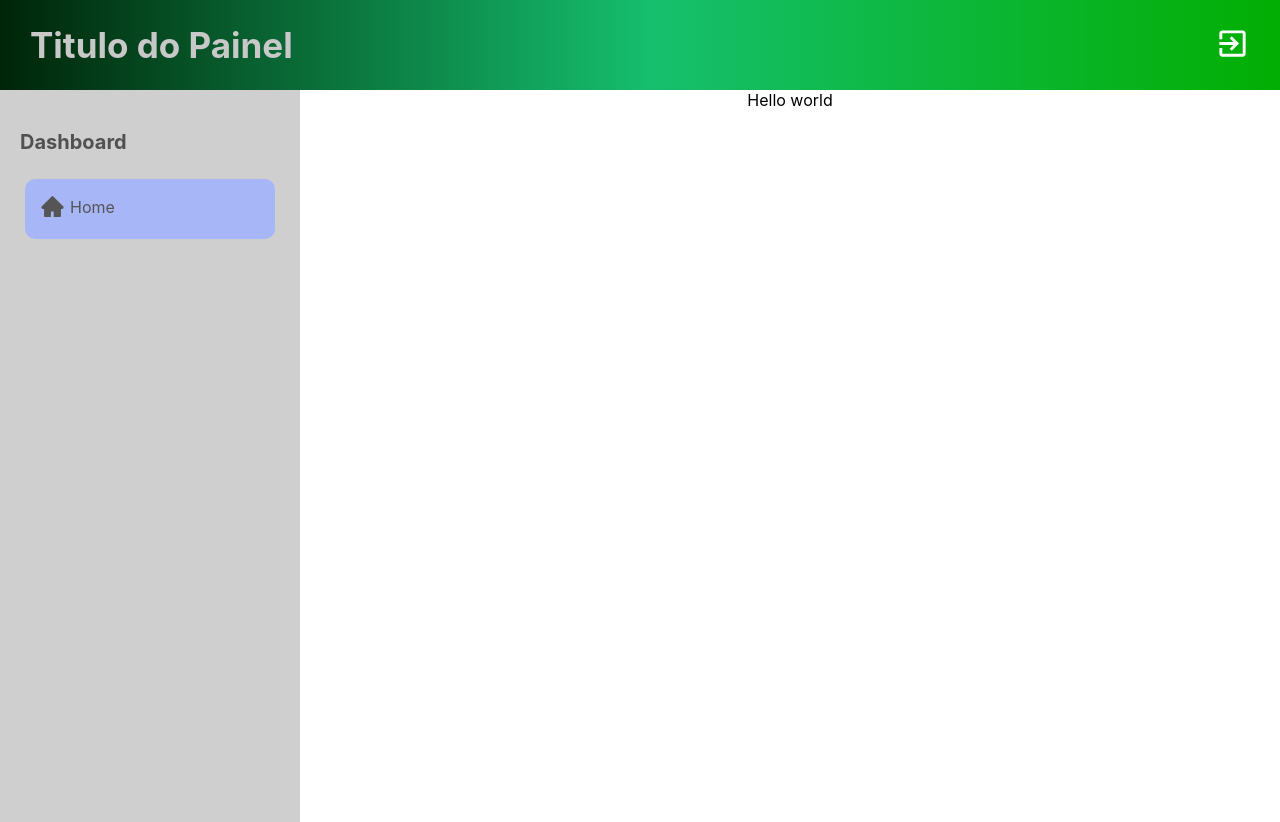
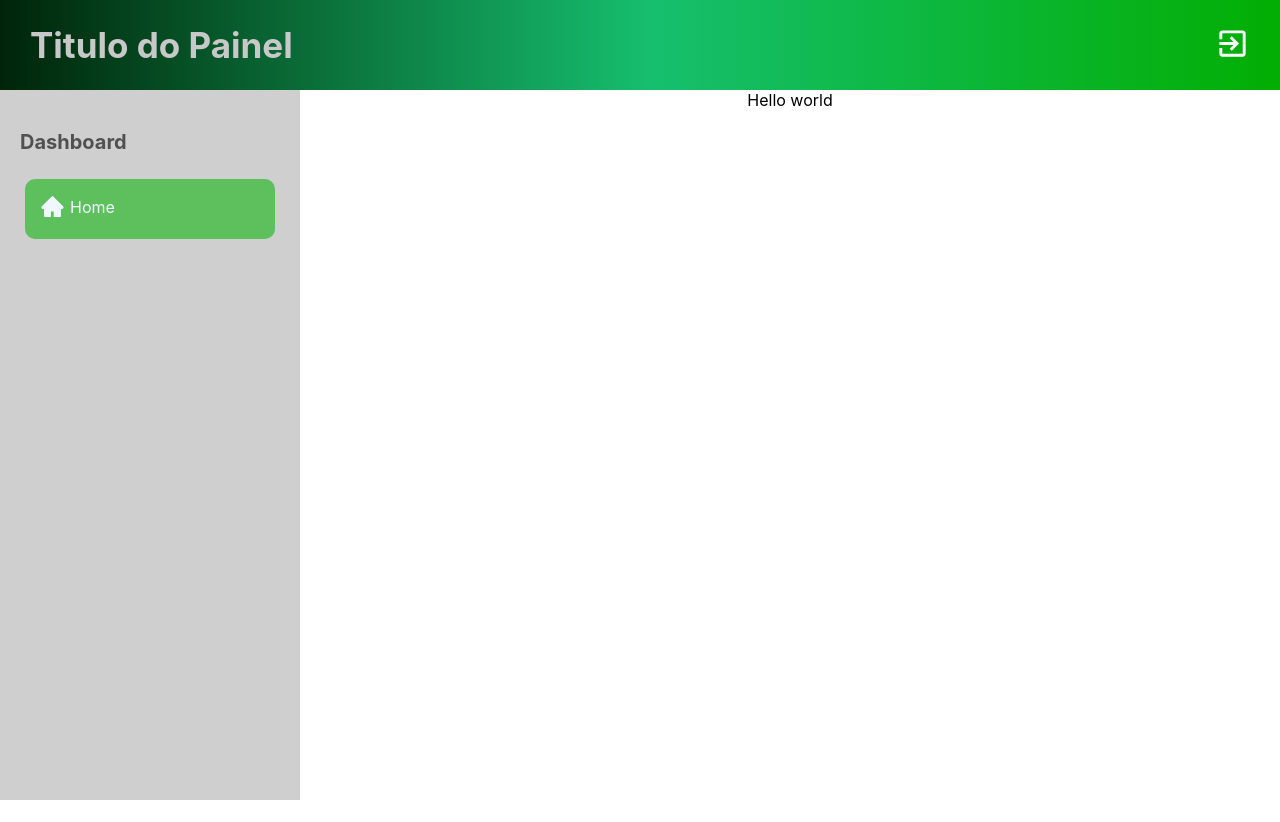
Before and after one commit to jgcarlosfranca/painel-template-generic, a React (Create React App) app: page / in a window 1280 px wide. In both pictures the pointer is over the item "Home". After the commit the page ends 800 px from the top, so only its background shows below. Built offline with nearby package versions, Linux system fonts and the light colour scheme.

Commit message:
Styles sidebar e topbar

```diff
--- a/src/Components/Sidebar/styles.css
+++ b/src/Components/Sidebar/styles.css
@@ -1,6 +1,6 @@
 .sidebar {
     flex: 1;
-    height: calc(99vh - 60px);
+    height: calc(100vh - 90px);
     background-color: rgb(208, 207, 207);
     position: sticky;
     top: 60px;
@@ -36,7 +36,8 @@
 }
 
 .sidebarListItem:hover {
-    background-color: rgb(166, 182, 247);
+    background-color: rgb(93, 192, 93);
+    color: aliceblue;
 }
 
 .sidebarIcon {
--- a/src/Components/Topbar/styles.css
+++ b/src/Components/Topbar/styles.css
@@ -52,7 +52,6 @@
     position: absolute;
     top: -5px;
     right: 0px;
-    background-color: red;
     color: white;
     border-radius: 50%;
     display: flex;
@@ -61,6 +60,12 @@
     font-size: 10px;
 }
 
+.topIconBadge:hover {
+    transform: scale(1.1);
+    transition: all 0.25s;
+    color: rgb(255, 255, 255);
+}
+
 .topAvatar {
     width: 40px;
     height: 40px;
```
